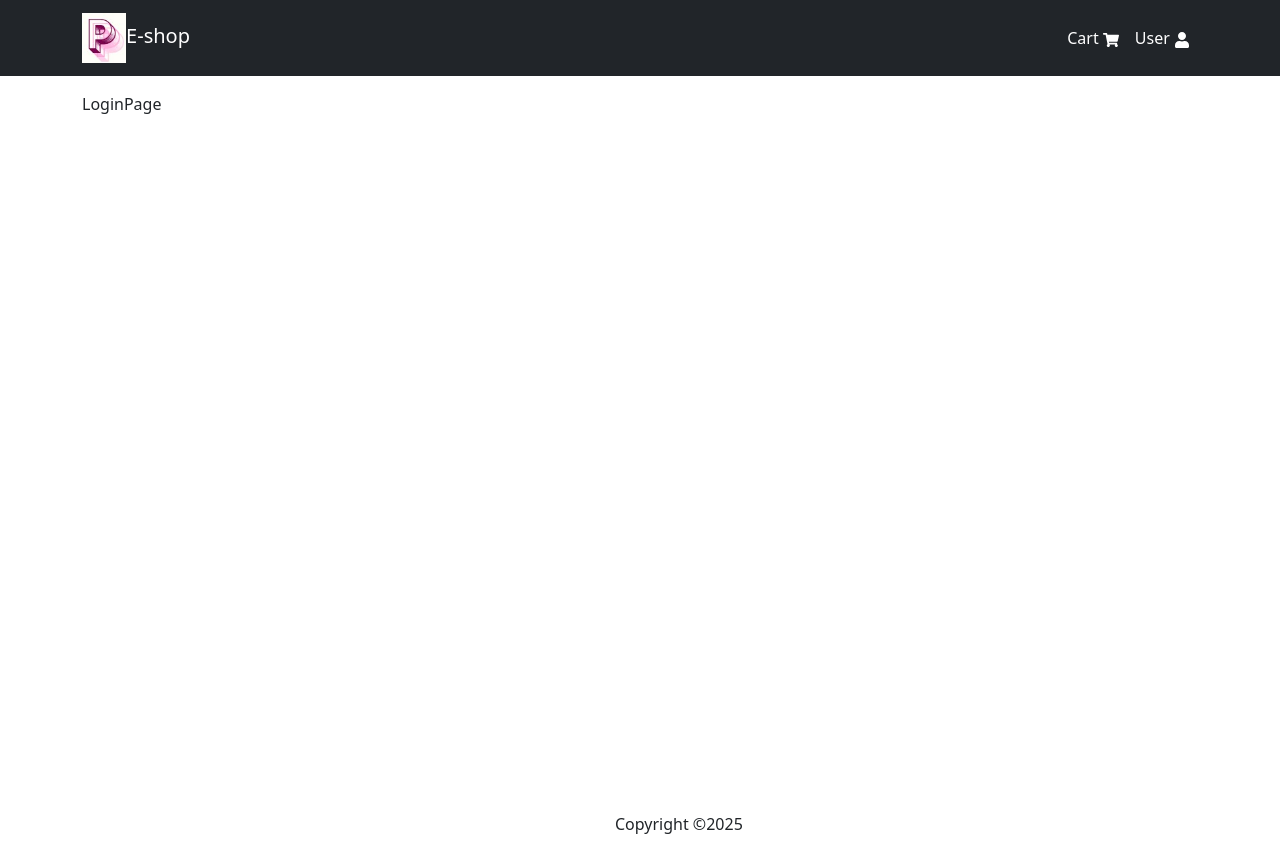
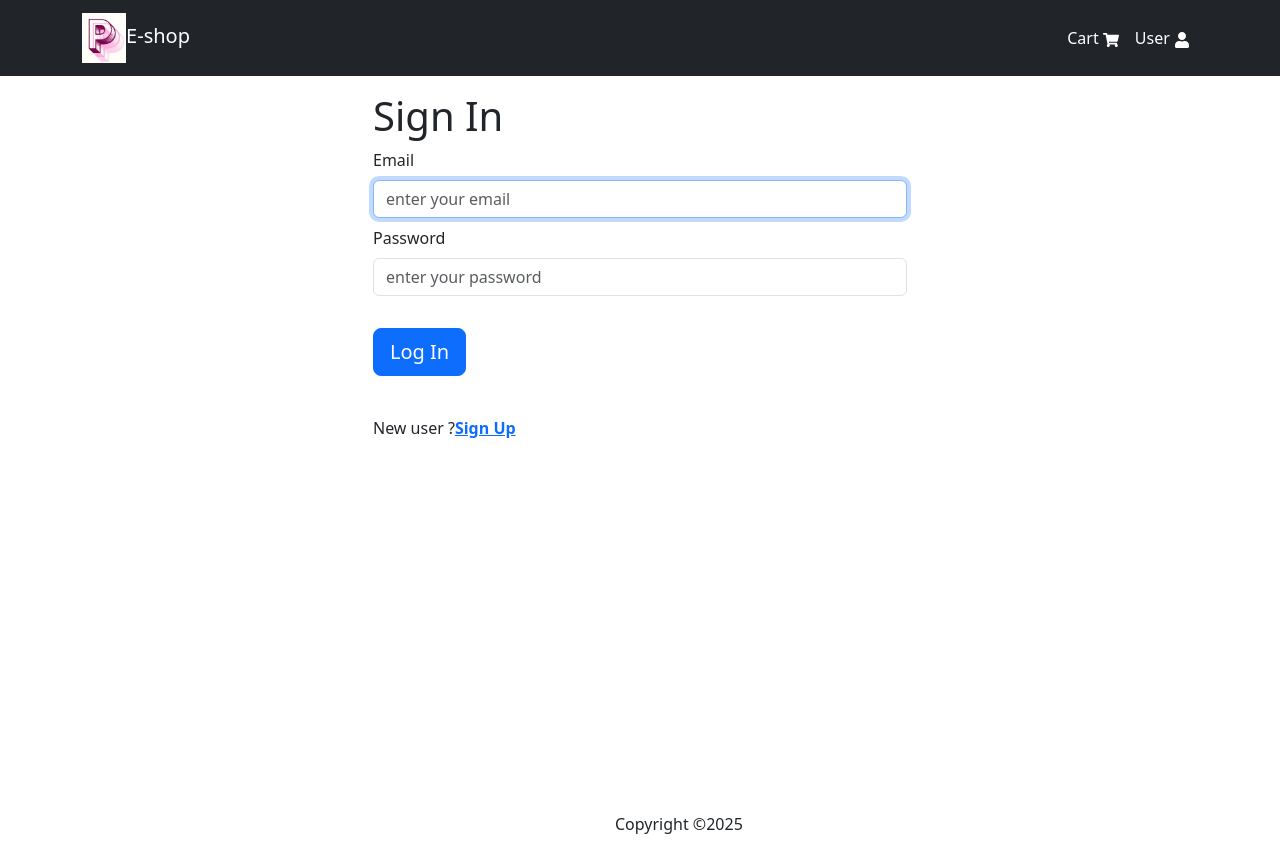
Before and after one commit to Jamesdai05/E-platform, a React (Create React App) app in the folder frontend/: page /login in a window 1280 px wide. Built offline with nearby package versions, Linux system fonts and the light colour scheme.

Commit message:
add the login page

```diff
--- a/frontend/src/Pages/LoginPage.jsx
+++ b/frontend/src/Pages/LoginPage.jsx
@@ -1,6 +1,106 @@
+import { Button, Col, Form, Row } from "react-bootstrap";
+import FormContainer from "../components/FormContainer.jsx";
+import { Link, useLocation, useNavigate } from "react-router-dom";
+import { useEffect, useState } from "react";
+import { useDispatch, useSelector } from "react-redux";
+import Loader from "../components/Loader.jsx";
+import { setCredentials } from "../slices/authSlice.js";
+import { useLoginMutation } from "../slices/usersApiSlice.js";
+
 const LoginPage = () => {
+  const [email, setEmail] = useState("");
+  const [password, setPassword] = useState("");
+
+  const dispatch = useDispatch();
+  const navigate = useNavigate();
+
+  const [login, { isLoading }] = useLoginMutation();
+  //get the user from the state
+  const { userInfo } = useSelector((state) => state.auth);
+
+  const { search } = useLocation();
+  const searchPara = new URLSearchParams(search);
+  // retrieve the query parameter redirect and fallback value
+  const redirect = searchPara.get("redirect") || "/";
+
+  useEffect(() => {
+    if (userInfo) {
+      navigate(redirect);
+    }
+  }, [userInfo, redirect, navigate]);
+
+  // add the email focus when page is loaded
+  useEffect(() => {
+    document.getElementById("email").focus();
+  }, []);
+
+  const handleSubmit = async (e) => {
+    e.preventDefault();
+
+    // validate the form
+    if (!email || !password) {
+      return;
+    }
+
+    try {
+      const res = await login({ email, password }).unwrap();
+      dispatch(setCredentials({ ...res }));
+      navigate(redirect);
+    } catch (err) {
+      console.log(err)
+    }
+
+    // console.log(email, password);
+  };
+
+  // console.log(localStorage.getItem("userInfo"))
+
   return (
-    <div>LoginPage</div>
-  )
-}
-export default LoginPage
+    <FormContainer>
+      <h1>Sign In</h1>
+
+      <Form onSubmit={handleSubmit}>
+        <Form.Group controlId="email" className="my-2">
+          <Form.Label>Email</Form.Label>
+          <Form.Control
+            type="email"
+            placeholder="enter your email"
+            value={email}
+            onChange={(e) => setEmail(e.target.value)}
+          ></Form.Control>
+        </Form.Group>
+        <Form.Group controlId="password" className="my-2">
+          <Form.Label>Password</Form.Label>
+          <Form.Control
+            type="password"
+            placeholder="enter your password"
+            value={password}
+            onChange={(e) => setPassword(e.target.value)}
+          ></Form.Control>
+        </Form.Group>
+        <Button
+          type="submit"
+          variant="primary"
+          className="btn btn-lg my-4"
+          disabled={isLoading}
+        >
+          Log In
+        </Button>
+        {isLoading && <Loader />}
+      </Form>
+
+      <Row className="py-3">
+        <Col>
+          New user ?
+          <Link
+            className="fw-bold"
+            to={redirect ? `/register?redirect=${redirect}` : "/register"}
+          >
+            Sign Up
+          </Link>
+        </Col>
+      </Row>
+    </FormContainer>
+  );
+};
+export default LoginPage;
--- /dev/null
+++ b/frontend/src/Pages/Registration.jsx
@@ -0,0 +1,6 @@
+const Registration = () => {
+  return (
+    <div>Registration</div>
+  )
+}
+export default Registration
--- /dev/null
+++ b/frontend/src/components/FormContainer.jsx
@@ -0,0 +1,14 @@
+import { Col, Container, Row } from "react-bootstrap";
+
+const FormContainer = ({children}) => {
+  return (
+    <Container>
+      <Row className="justify-content-md-center">
+        <Col md={6} xs={12}>
+          {children}
+        </Col>
+      </Row>
+    </Container>
+  );
+}
+export default FormContainer
--- /dev/null
+++ b/frontend/src/slices/authSlice.js
@@ -0,0 +1,33 @@
+import { createSlice } from "@reduxjs/toolkit";
+
+
+// Retrieve userInfo from localStorage
+let userInfoFromStorage = null;
+try {
+  userInfoFromStorage = localStorage.getItem("userInfo");
+} catch (error) {
+  console.error("Failed to access localStorage:", error);
+}
+
+
+const initialState={
+  userInfo: userInfoFromStorage ? JSON.parse(userInfoFromStorage) : null,
+}
+
+const authSlice=createSlice({
+  name:"auth",
+  initialState,
+  reducers:{
+    setCredentials:(state,action)=>{
+      state.userInfo=action.payload;
+      localStorage.setItem("userInfo",JSON.stringify(action.payload))
+    },
+    logout:(state,action)=>{
+      state.userInfo=null;
+      localStorage.removeItem("userInfo")
+    }
+  }
+})
+
+export const {setCredentials,logout}=authSlice.actions;
+export default authSlice.reducer;
--- /dev/null
+++ b/frontend/src/slices/usersApiSlice.js
@@ -0,0 +1,24 @@
+import { USERS_URL } from "../constants.js";
+import { apiSlice } from "./apiSlice.js";
+
+export const usersApiSlice=apiSlice.injectEndpoints({
+  endpoints:(builder)=>({
+    login:builder.mutation({
+      query:(data)=>({
+        url:`${USERS_URL}/login`,
+        method:"POST",
+        body:data,
+      }),
+      providesTags: ['USER'],
+    }),
+    registration: builder.mutation({
+      query: (data) => ({
+        url: `${USERS_URL}`,
+        method:"POST",
+        body:data,
+      }),
+    })
+  }),
+});
+
+export const {useLoginMutation,useRegistrationMutation}=usersApiSlice;
--- a/frontend/src/store.js
+++ b/frontend/src/store.js
@@ -1,13 +1,15 @@
 import { configureStore } from "@reduxjs/toolkit";
 import { apiSlice } from "./slices/apiSlice.js";
-import cartSliceReducer from "./slices/cartSlice.js"
+import cartSliceReducer from "./slices/cartSlice.js";
+import authSliceReducer from "./slices/authSlice.js"
 
 
 
 const store=configureStore({
   reducer:{
     [apiSlice.reducerPath]:apiSlice.reducer,
-    cart:cartSliceReducer,
+    cart: cartSliceReducer,
+    auth: authSliceReducer,
   },
   middleware: (getDefaultMiddleware) =>
     getDefaultMiddleware().concat(apiSlice.middleware),
```
Also changed, not shown: 1 other file (tests, documents, lock files or other folders).
